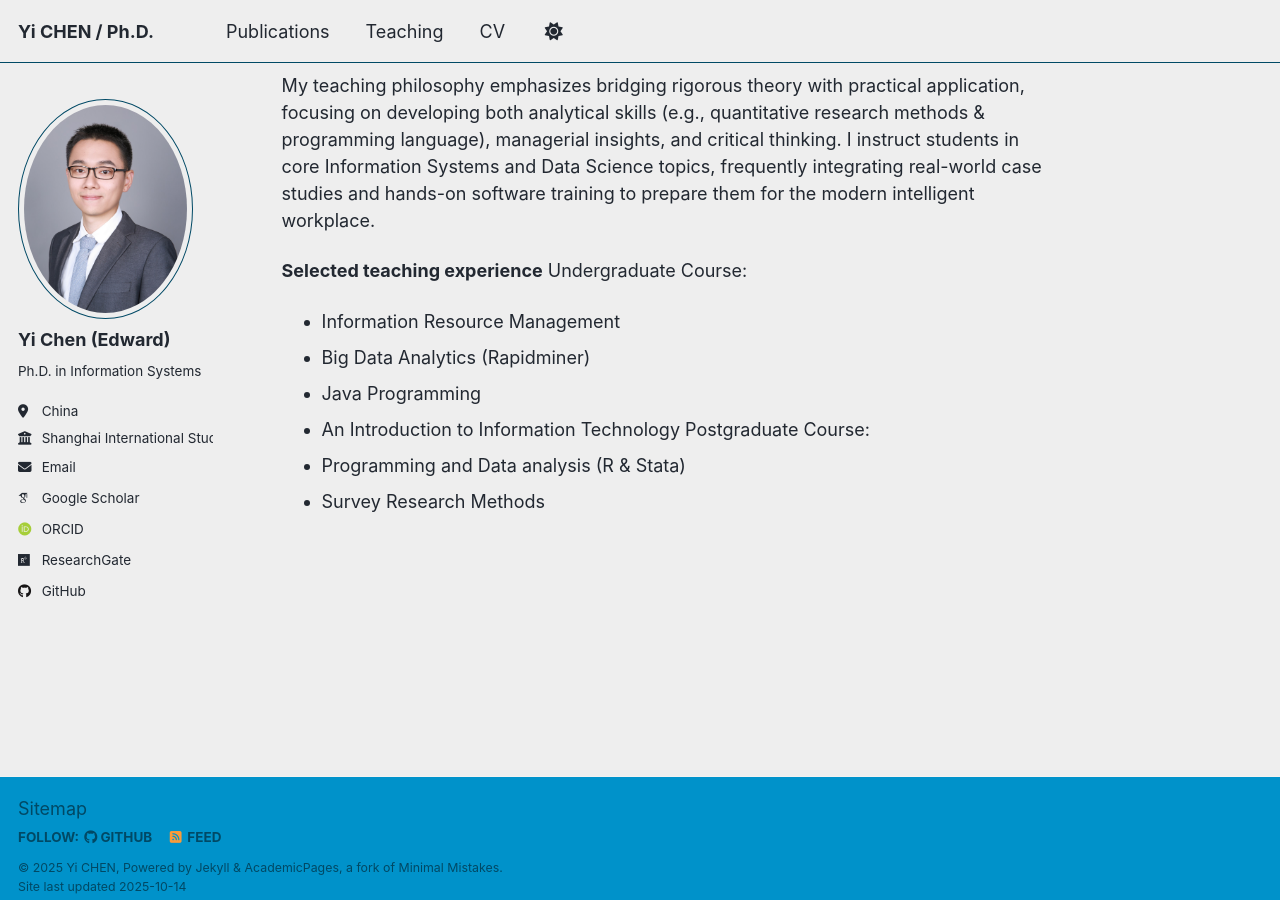
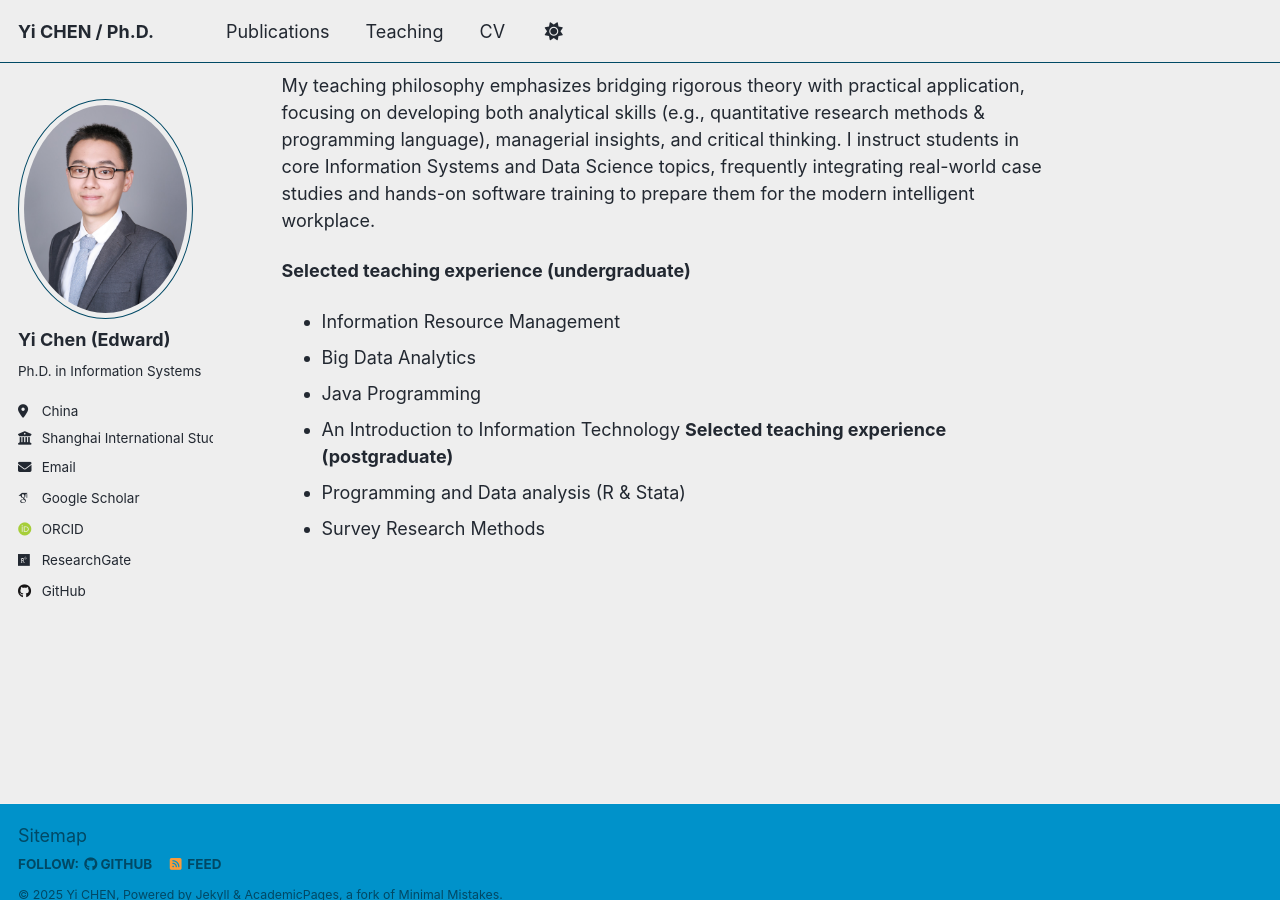
Before and after one commit to chenyi-edward/chenyi-edward.github.io, a Jekyll site: the page built from _pages/about.md, in a window 1280 px wide and 900 px high, scrolled down 1731 px. Built offline with Jekyll 4.4.1, drawn with Linux system fonts in a browser that asks for light colours; some web fonts are replaced; a script that is not in the unit is left out.

Commit message:
Update about.md

```diff
--- a/_pages/about.md
+++ b/_pages/about.md
@@ -42,12 +42,11 @@ Teaching Interest
 ------
 My teaching philosophy emphasizes bridging rigorous theory with practical application, focusing on developing both analytical skills (e.g., quantitative research methods & programming language), managerial insights, and critical thinking. I instruct students in core Information Systems and Data Science topics, frequently integrating real-world case studies and hands-on software training to prepare them for the modern intelligent workplace.
 
-**Selected teaching experience**
-Undergraduate Course:
+**Selected teaching experience (undergraduate)**
 - Information Resource Management
-- Big Data Analytics (Rapidminer)
+- Big Data Analytics
 - Java Programming
 - An Introduction to Information Technology
-Postgraduate Course:
+**Selected teaching experience (postgraduate)**
 - Programming and Data analysis (R & Stata)
 - Survey Research Methods
```
